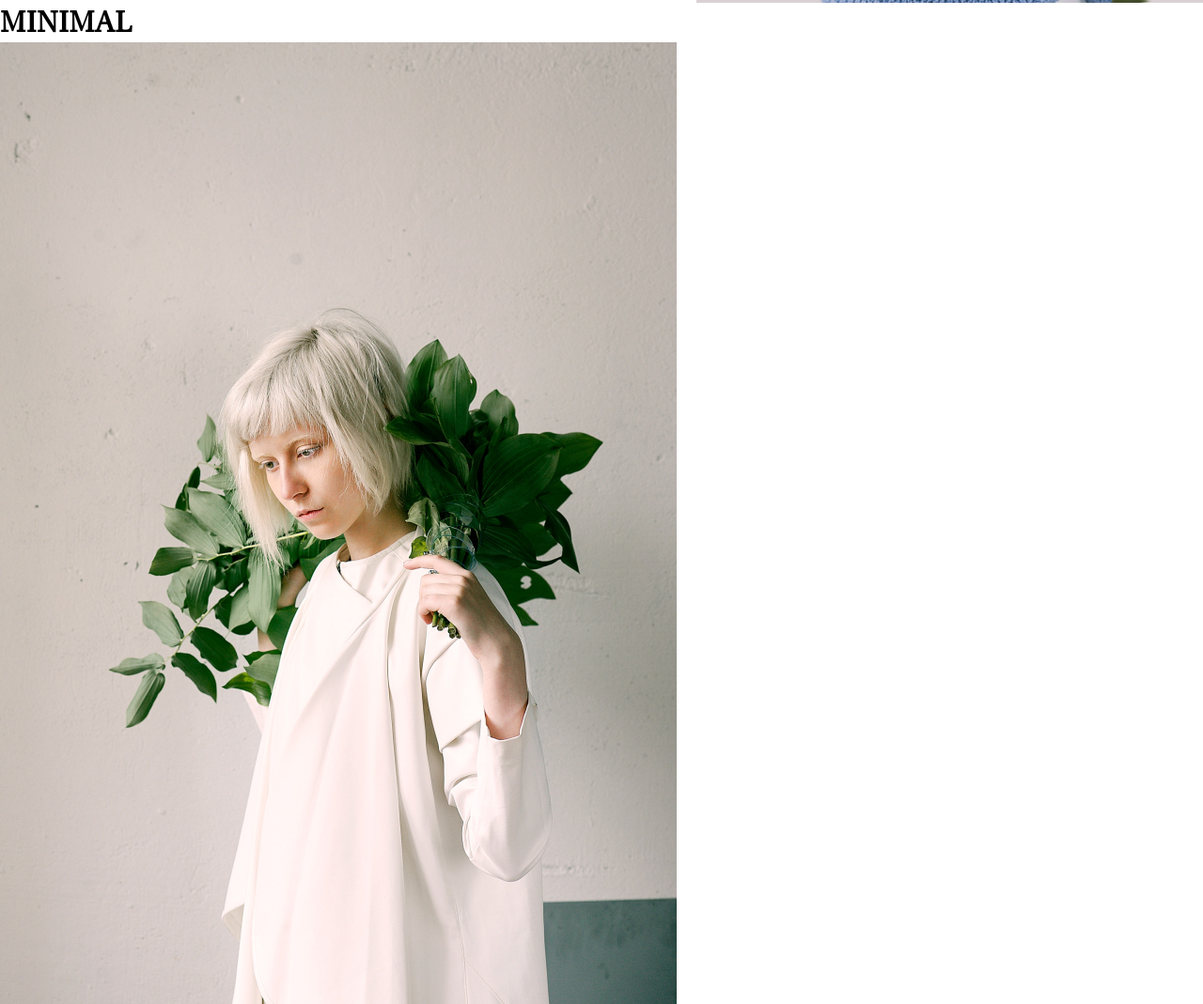
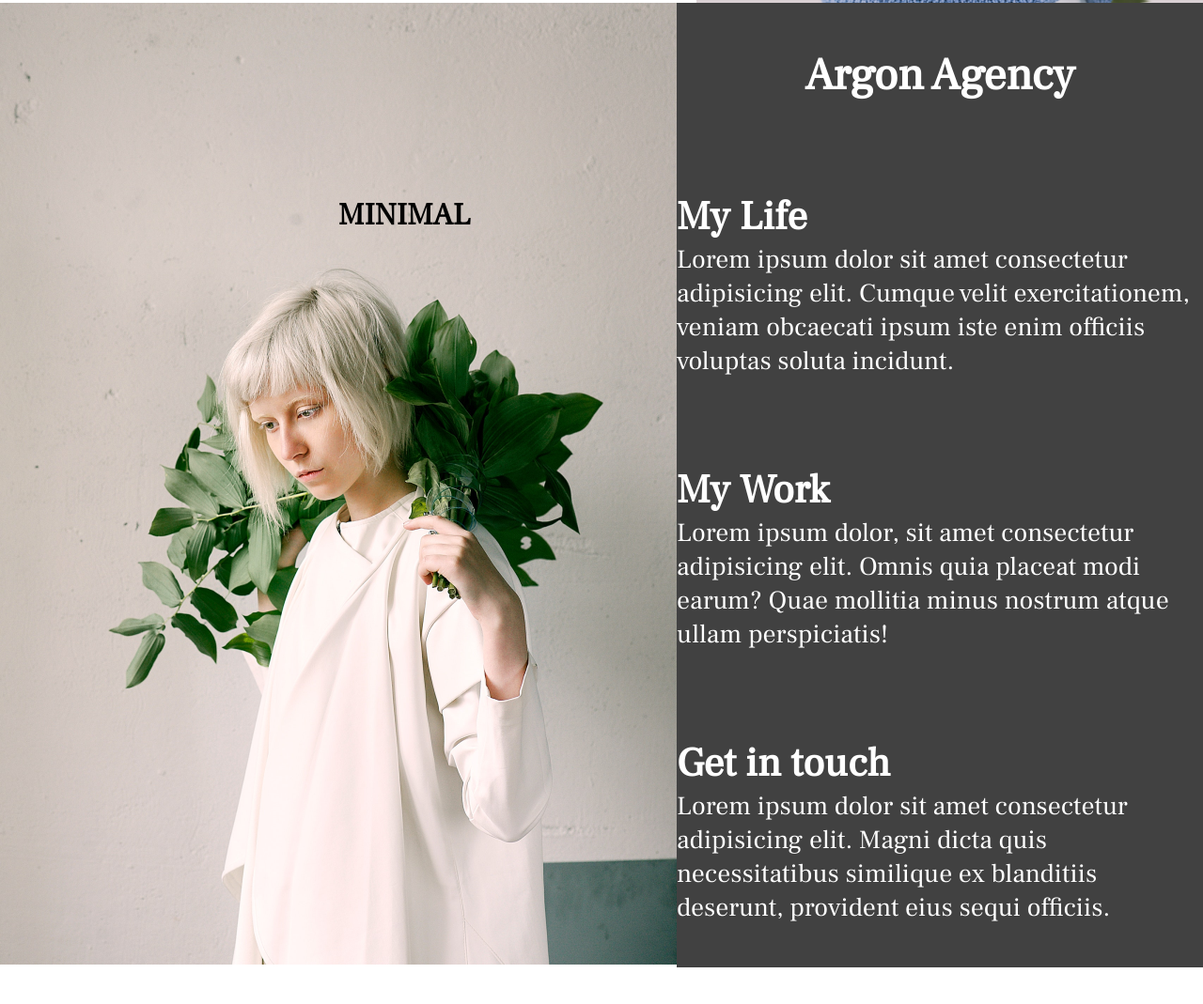
Before and after one commit to MelArgn/Agency, a plain HTML site: page index.html in a window 1280 px wide. Shown: the part 813-1882 px from the top of the page at 94% size. After the commit the page ends 1843 px from the top, so only its background shows below. Drawn offline with Linux system fonts and the light colour scheme.

Commit message:
Added imgs and more content

```diff
--- a/index.html
+++ b/index.html
@@ -39,13 +39,15 @@
       <img src="img/plant2.png" alt="" class="plant2 plant">
     </div>
   </section>
+
   <section class="about">
     <div class="about-image">
       <h5>MINIMAL</h5>
       <img title="Portrait-Photo" src="img/about-image.png" alt="Portrait-Photo">
     </div>
-    <div class="about-text">
-      <h2>Argon Photography Agency</h2>
+
+    <div class="about-text flex">
+        <h2>Argon Agency</h2>
         <div class="about-life">
           <h3>My Life</h3>
           <p>Lorem ipsum dolor sit amet consectetur adipisicing elit. Cumque velit exercitationem, veniam obcaecati ipsum iste enim officiis voluptas soluta incidunt.</p>
@@ -54,12 +56,13 @@
           <h3>My Work</h3>
           <p>Lorem ipsum dolor, sit amet consectetur adipisicing elit. Omnis quia placeat modi earum? Quae mollitia minus nostrum atque ullam perspiciatis!</p>
         </div>
-      <div class="about-contact"></div>
-      <h3>My Contact</h3>
-      <p>
-        Lorem ipsum dolor sit amet consectetur adipisicing elit. Magni dicta quis necessitatibus similique ex blanditiis deserunt, provident eius sequi officiis.</p>
+        <div class="about-contact">
+          <h3>Get in touch</h3>
+          <p>Lorem ipsum dolor sit amet consectetur adipisicing elit. Magni dicta quis necessitatibus similique ex blanditiis deserunt, provident eius sequi officiis.</p>
+        </div>
     </div>
 </section>
+
 </main>
 </body>
 </html>
--- a/style.css
+++ b/style.css
@@ -204,6 +204,37 @@ nav {
   display: none;
 }
 
+/* About Section */
+
+.about {
+  min-height: 100vh;
+  display: flex;
+  flex-wrap: wrap;
+}
+
+.about-text {
+  color: white;
+  background: var(--background-color);
+  flex: 2 1 40rem;
+  justify-content: space-around;
+}
+
+.about-image {
+  flex: 1 1 40rem;
+  position: relative;
+}
+
+.about-image h5 {
+  position: absolute;
+  top: 20%;
+  left: 50%;
+}
+
+.about-image {
+  width: 100%;
+  height: 100%;
+}
+
 @media screen and (max-width: 842px) {
   .hero {
     width: 100%;
```
Lines whose indentation alone changed are shown as unchanged.
